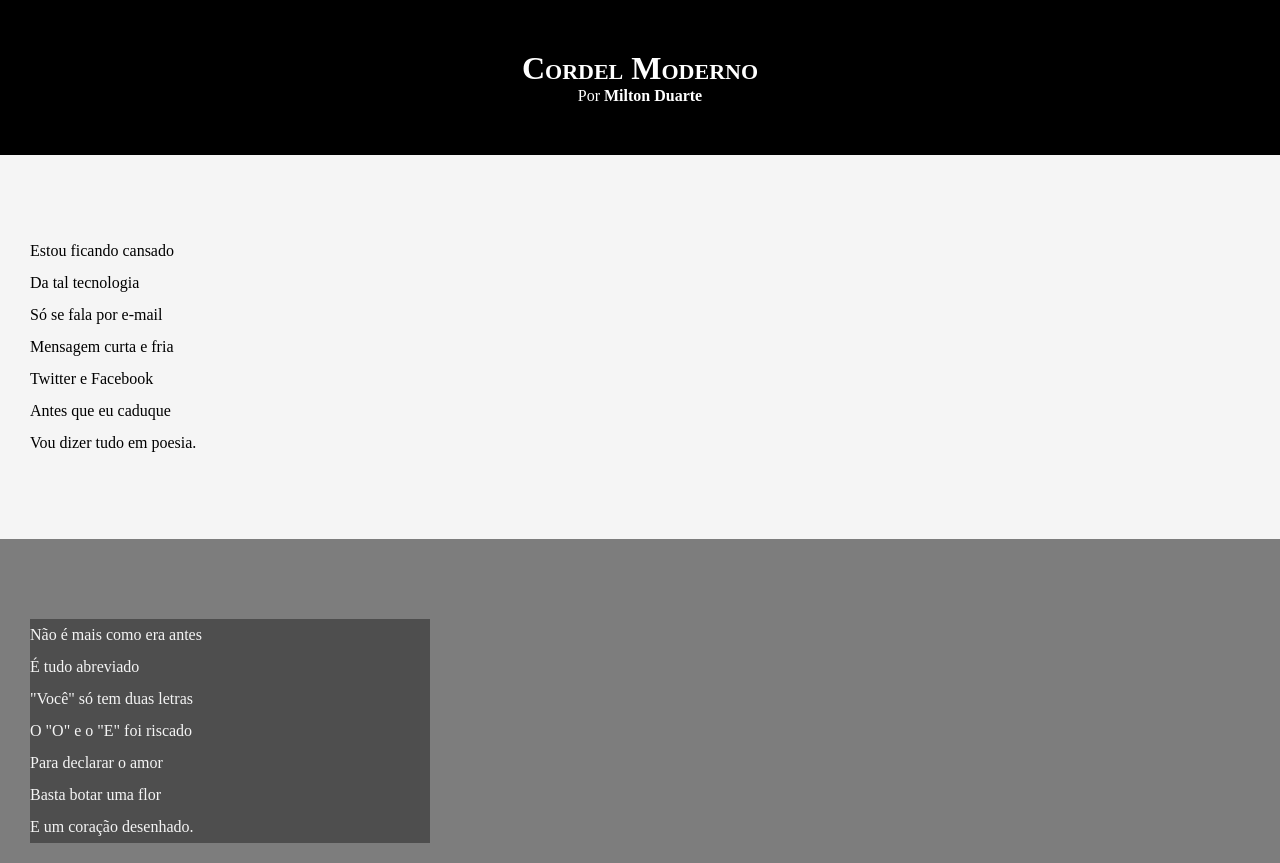
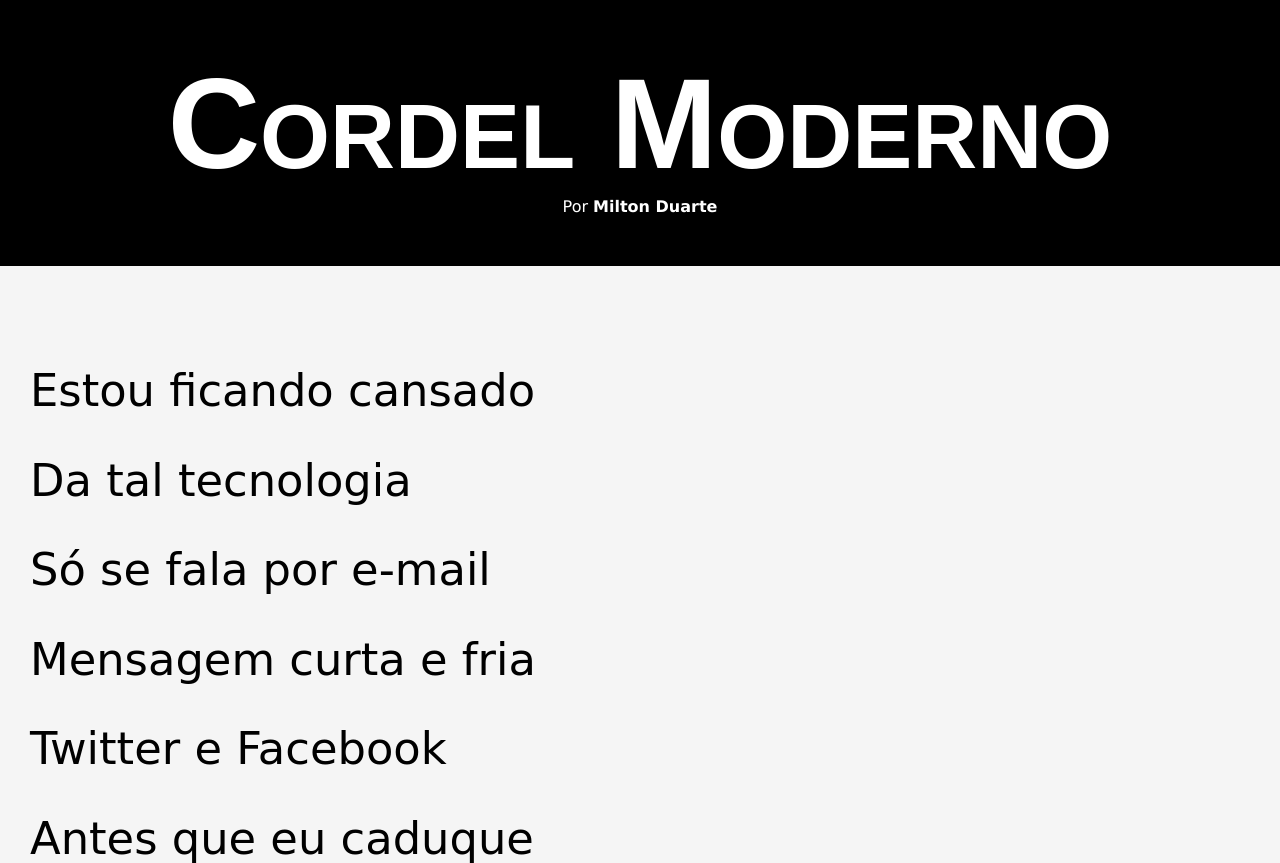
Before and after one commit to brunabondioli/html-css, a plain HTML site: page desafios/d012/index.html in a window 1280 px wide. Shown: the top 863 px of the page. Drawn offline with Linux system fonts and the light colour scheme.

Commit message:
Atualização d012

```diff
--- a/desafios/d012/estilo/style.css
+++ b/desafios/d012/estilo/style.css
@@ -3,23 +3,38 @@
 *{
     margin: 0px;
     padding:0px;
+    font-size: 1em;
+}
+
+@import url('https://fonts.googleapis.com/css2?family=Caveat:wght@400..700&family=Passion+One:wght@400;700;900&display=swap');
+
+@import url('https://fonts.googleapis.com/css2?family=Caveat:wght@400..700&family=Passion+One:wght@400;700;900&display=swap');
+
+:root{ /*rever uso de root cap 17?*/
+    --font1: Verdana, Geneva, Tahoma, sans-serif;
+    --font2: "Passion One", sans-serif;
+    --font3:  "Caveat", cursive;
 }
 
 html, body{
     min-height: 100vh;
     background-color: darkgrey;
+    font-family: var(--font1);
 }
 
 header{
     background-color: black;
     color: white;
     text-align: center;
+
 }
 
 header > h1{
     padding-top: 50px;
     font-variant: small-caps;
     /*text-transform: uppercase; - para deixar as letras maiúsculas*/
+    font-family: var(--font2);
+    font-size: 10vw;
 }
 
 header > p{
@@ -42,6 +57,8 @@
     /*aumentando a fonte, essas alterações de padding melhoram o efeito paralax*/
     line-height: 2em;
     padding-left: 30px;
+    font-family: var(--font3);
+    font-size: 3.5vw;
 }
 
 section.normal{
@@ -55,7 +72,8 @@
 }
 
 section.imagem > p{
-    width: 400px;
+    display:inline-block;
+    padding: 5px;
     background-color: rgba(0, 0, 0, 0.375);
 }
 
```
